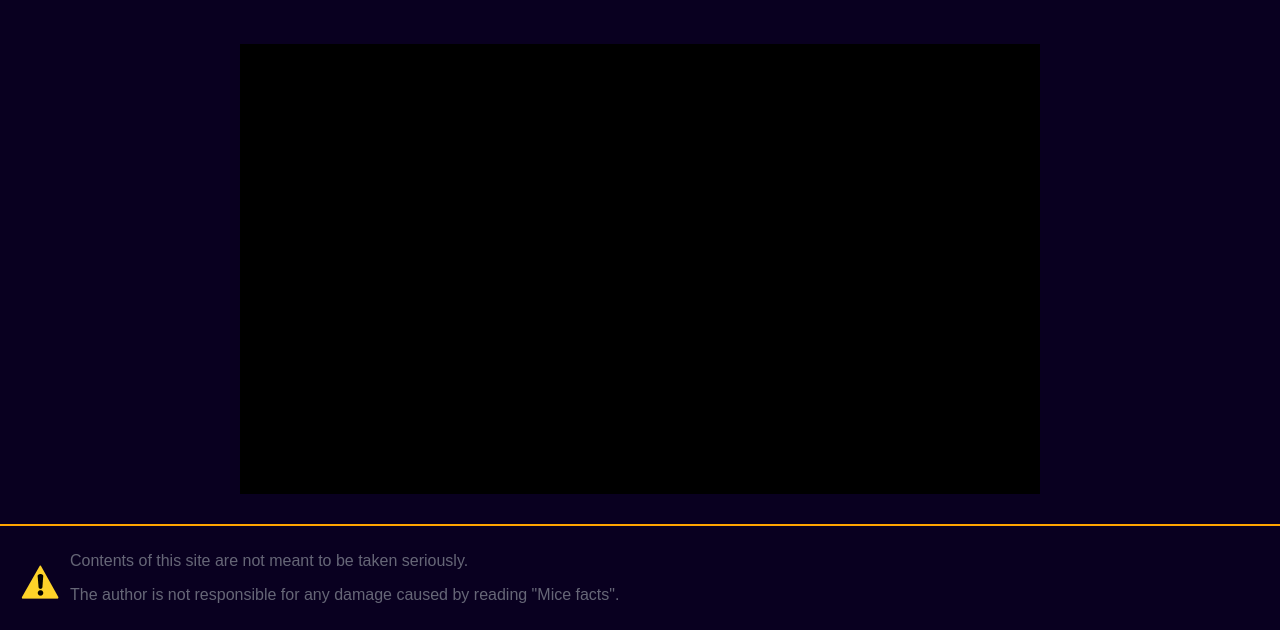
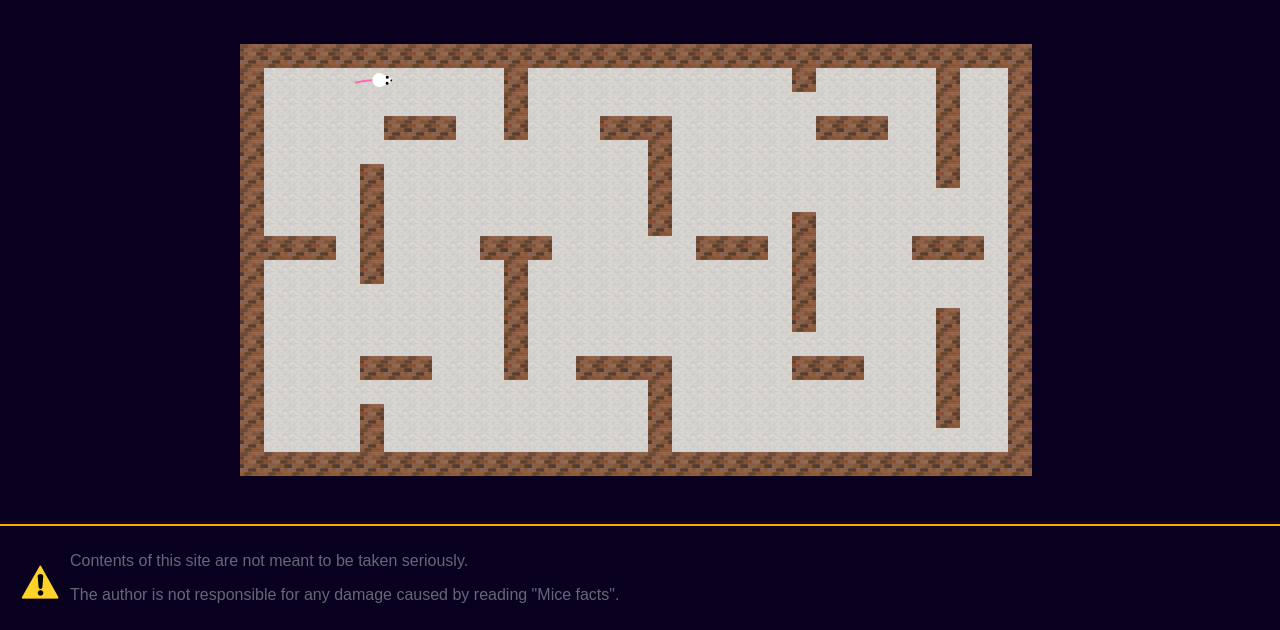
Before and after one commit to pikuch/MiceFacts, a plain HTML site: page lab.html in a window 1280 px wide. Shown: the part 199-829 px from the top of the page. Drawn offline with Linux system fonts and the light colour scheme; animation ran at ten frames a second.

Commit message:
Add labScript

```diff
--- a/css/style.css
+++ b/css/style.css
@@ -15,9 +15,7 @@
     100% {
         text-shadow: 0px 0px 0px white;
     }
-
 }
-
 
 :root {
     --myForeground: #efe;
@@ -171,7 +169,6 @@ article img {
     max-height: 100%;
 }
 
-#experimentalCanvas {
+#labCanvas {
     margin: 2vw;
-    background-color: black;
 }
--- /dev/null
+++ b/js/labScript.js
@@ -0,0 +1,189 @@
+'use strict';
+
+const canvas = document.getElementById("labCanvas");
+const ctx = canvas.getContext("2d");
+const gridSize = 24;
+const imgWall = new Image();
+imgWall.src = "img/labWall.jpg";
+const imgFloor = new Image();
+imgFloor.src = "img/labFloor.jpg";
+
+class Board {
+    constructor() {
+        this.width = Math.floor(canvas.clientWidth / gridSize);
+        this.height = Math.floor(canvas.clientHeight / gridSize);
+        this.grid = Array(this.width).fill(false).map(x => Array(this.height).fill(false))
+        for (var x = 0; x < this.width; x++) {
+            for (var y = 0; y < this.height; y++) {
+                if (x == 0 || y == 0
+                    || x == this.width - 1
+                    || y == this.height - 1
+                    || (x % 6 == 5 && (x+y) % 10 < 5)
+                    || (y % 5 == 3 && (x+y) % 9 < 3)
+                ) {
+                    this.grid[x][y] = true;
+                }
+            }
+        }
+    }
+
+    draw() {
+
+        for (var x = 0; x < this.width; x++) {
+            for (var y = 0; y < this.height; y++) {
+                if (this.grid[x][y] === true) {
+                    ctx.drawImage(imgWall, x * gridSize, y * gridSize, gridSize, gridSize);
+                }
+                else {
+                    ctx.drawImage(imgFloor, x * gridSize, y * gridSize, gridSize, gridSize);
+                }
+            }
+        }
+    }
+}
+
+class Mouse {
+    constructor(startX, startY) {
+        this.x = startX;
+        this.y = startY;
+        this.direction = 0.0;
+        this.deltaDirection = 0.0;
+        this.speed = 2.0;
+        this.bodySize = 10;
+        this.tailLength = 15;
+        this.tail = Array(this.tailLength).fill({x: this.x, y: this.y})
+    }
+
+    isWallAhead() {
+        let aheadLeftX = this.x + 2 * this.bodySize * Math.cos(this.direction - 0.5);
+        let aheadLeftY = this.y + 2 * this.bodySize * Math.sin(this.direction - 0.5);
+        let aheadRightX = this.x + 2 * this.bodySize * Math.cos(this.direction + 0.5);
+        let aheadRightY = this.y + 2 * this.bodySize * Math.sin(this.direction + 0.5);
+
+        return board.grid[Math.floor(aheadLeftX / gridSize)][Math.floor(aheadLeftY / gridSize)]
+            || board.grid[Math.floor(aheadRightX / gridSize)][Math.floor(aheadRightY / gridSize)];
+    }
+
+    isWallLeftRight() {
+        let leftX = this.x + 2 * this.bodySize * Math.cos(this.direction - 1.2);
+        let leftY = this.y + 2 * this.bodySize * Math.sin(this.direction - 1.2);
+        let rightX = this.x + 2 * this.bodySize * Math.cos(this.direction + 1.2);
+        let rightY = this.y + 2 * this.bodySize * Math.sin(this.direction + 1.2);
+
+        let leftWall = board.grid[Math.floor(leftX / gridSize)][Math.floor(leftY / gridSize)];
+        let rightWall = board.grid[Math.floor(rightX / gridSize)][Math.floor(rightY / gridSize)];
+
+        if (leftWall && !rightWall) {
+            return "left";
+        }
+        else if (!leftWall && rightWall) {
+            return "right";
+        }
+        else {
+            return "equal";
+        }
+    }
+
+    turnRight() {
+        this.direction += 0.1;
+    }
+
+    turnLeft() {
+        this.direction -= 0.1;
+    }
+
+    slowDown() {
+        if (this.speed > 0.0) {
+            this.speed -= 0.5;
+        }
+    }
+
+    speedUp() {
+        if (this.speed < 2.0) {
+            this.speed += 0.2;
+        }
+    }
+
+    update() {
+        this.x += this.speed * Math.cos(this.direction);
+        this.y += this.speed * Math.sin(this.direction);
+        if (Math.random() < 0.1) {
+            this.deltaDirection = (Math.random() - 0.5) * 0.1;
+        }
+        this.direction += this.deltaDirection;
+        if (this.isWallAhead()) {
+            this.slowDown();
+            let side = this.isWallLeftRight();
+            if (side === "left") {
+                this.turnRight();
+            }
+            else if (side === "right") {
+                this.turnLeft();
+            }
+            else {
+                this.direction += this.deltaDirection * 4;
+            }
+        }
+        else {
+            this.speedUp();
+        }
+
+        // update the tail with new points
+        if (Math.pow(this.x - this.tail.at(-1).x, 2) + Math.pow(this.y - this.tail.at(-1).y, 2) > 1.0) {
+            this.tail.shift();
+            this.tail.push({ x: this.x, y: this.y });
+        }
+    }
+
+    draw() {
+
+        // tail
+        ctx.strokeStyle = "hotpink";
+        ctx.lineWidth = 2;
+        ctx.beginPath();
+        ctx.moveTo(this.tail[0].x, this.tail[0].y);
+        for (var i = 1; i < this.tail.length; i++) {
+            ctx.lineTo(this.tail[i].x, this.tail[i].y);
+        }
+        ctx.stroke();
+
+        ctx.save();
+        ctx.translate(this.x, this.y);
+        ctx.rotate(this.direction);
+
+        // body
+        ctx.fillStyle = "white";
+        ctx.beginPath();
+        ctx.arc(this.bodySize * -0.2, 0, this.bodySize * 0.7, 0, 2 * Math.PI);
+        ctx.arc(this.bodySize * 0.2, 0, this.bodySize * 0.55, 0, 2 * Math.PI);
+        ctx.arc(this.bodySize * 0.7, 0, this.bodySize * 0.3, 0, 2 * Math.PI);
+        ctx.fill();
+
+        // eyes
+        ctx.fillStyle = "black";
+        ctx.beginPath();
+        ctx.arc(this.bodySize * 0.6, this.bodySize * -0.3, this.bodySize * 0.15, 0, 2 * Math.PI);
+        ctx.arc(this.bodySize * 0.6, this.bodySize * 0.3, this.bodySize * 0.15, 0, 2 * Math.PI);
+        ctx.fill();
+
+        ctx.fillStyle = "rgb(40, 20, 0)";
+        ctx.beginPath();
+        ctx.arc(this.bodySize * 1.0, 0, this.bodySize * 0.1, 0, 2 * Math.PI);
+        ctx.fill();
+
+        ctx.restore();
+    }
+
+}
+
+
+const updateCanvas = function () {
+    mouse.update();
+    board.draw();
+    mouse.draw();
+    window.requestAnimationFrame(updateCanvas);
+}
+
+const board = new Board();
+const mouse = new Mouse(50, 50);
+window.requestAnimationFrame(updateCanvas);
--- a/lab.html
+++ b/lab.html
@@ -40,7 +40,8 @@
     <!-- content -->
     <div class="content">
         <h1>A place for experimentation</h1>
-        <canvas id="experimentalCanvas" width="800" height="450"></canvas>
+        <canvas id="labCanvas" width="800" height="450"></canvas>
+        <script src="js/labScript.js"></script>
     </div>
 
     <!-- footer -->
```
Also changed, not shown: img/labFloor.jpg (added), img/labWall.jpg (added).
